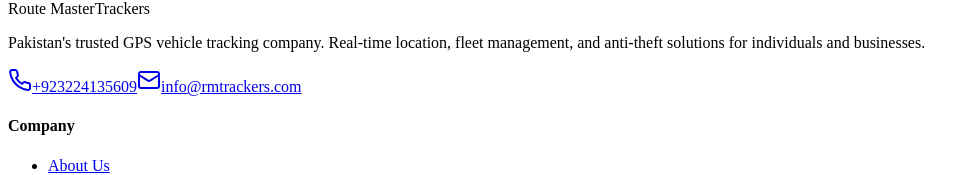
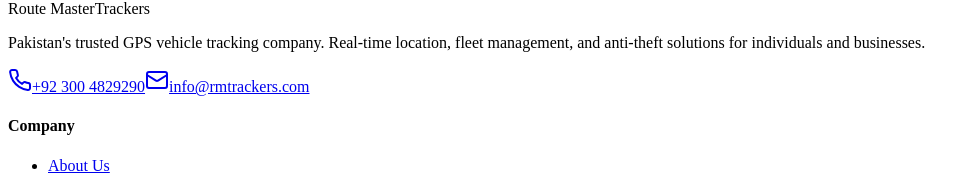
Before and after one commit to SarmadDevops/RM_trackers, a React (Vite) app: page /contact in a window 1280 px wide. Shown: the part 4100-4275 px from the top of the page, without its empty margins (0-980 px from the left). Built offline with nearby package versions, Linux system fonts and the light colour scheme; the HTML template or start-up script is replaced by a standard one.

Commit message:
rebuild dist with updated contact number and footer

```diff
--- a/src/components/Footer.jsx
+++ b/src/components/Footer.jsx
@@ -42,9 +42,9 @@
               Pakistan's trusted GPS vehicle tracking company. Real-time location, fleet management, and anti-theft solutions for individuals and businesses.
             </p>
             <div className="space-y-2">
-              <a href="tel:+923224135609" className="flex items-center gap-2 text-sm text-chrome-dark hover:text-white transition-colors">
+              <a href="tel:+923004829290" className="flex items-center gap-2 text-sm text-chrome-dark hover:text-white transition-colors">
                 <Phone className="w-4 h-4 text-brand-blue flex-shrink-0" />
-                +923224135609
+                +92 300 4829290
               </a>
               <a href="mailto:info@rmtrackers.com" className="flex items-center gap-2 text-sm text-chrome-dark hover:text-white transition-colors">
                 <Mail className="w-4 h-4 text-brand-blue flex-shrink-0" />
```
Also changed, not shown: 10 other files (tests, documents, lock files or other folders).
